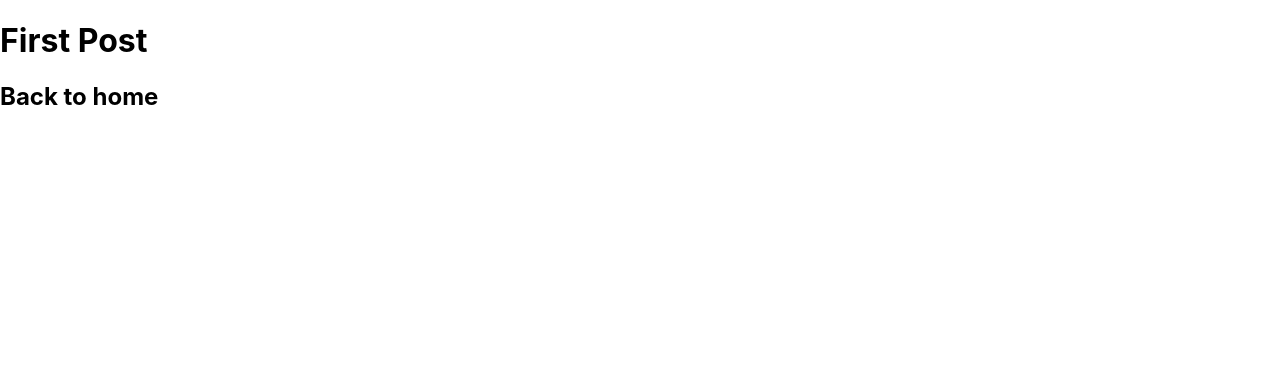
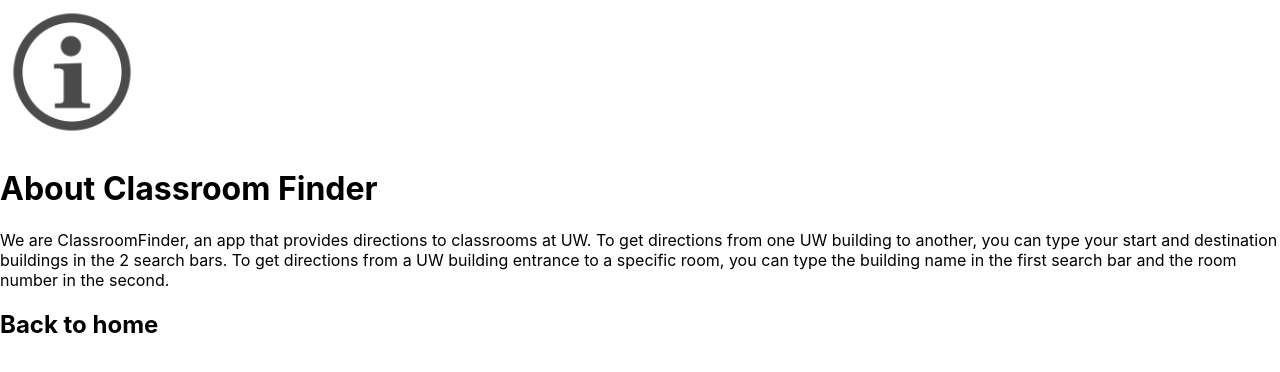
Before and after one commit to hcp-uw/classroom-finder, a Next.js app in the folder frontend/: page /posts/first-post in a window 1280 px wide. Shown: the top 372 px of the page. Built offline with nearby package versions, Linux system fonts and the light colour scheme.

Commit message:
more info work

```diff
--- a/frontend/pages/posts/first-post.js
+++ b/frontend/pages/posts/first-post.js
@@ -1,9 +1,21 @@
 import Link from 'next/link';
+import Image from 'next/image';
 
 export default function FirstPost() {
   return (
     <>
-      <h1>First Post</h1>
+    <Image
+        src="/images/info.jpg" // Route of the image file
+        height={144} // Desired size with correct aspect ratio
+        width={144} // Desired size with correct aspect ratio
+        alt="Info"
+    />
+      <h1>About Classroom Finder</h1>
+        <p> We are ClassroomFinder, an app that provides directions to classrooms at UW.
+            To get directions from one UW building to another, you can type your start
+            and destination buildings in the 2 search bars. To get directions from a UW
+            building entrance to a specific room, you can type the building name in the first
+            search bar and the room number in the second.</p>
       <h2>
         <Link href="/">Back to home</Link>
       </h2>
--- /dev/null
+++ b/frontend/pages/posts/style.css
@@ -0,0 +1 @@
+h1 {text-align: center;}
```
Also changed, not shown: frontend/public/images/back.jpg (added), frontend/public/images/info.jpg (added).
